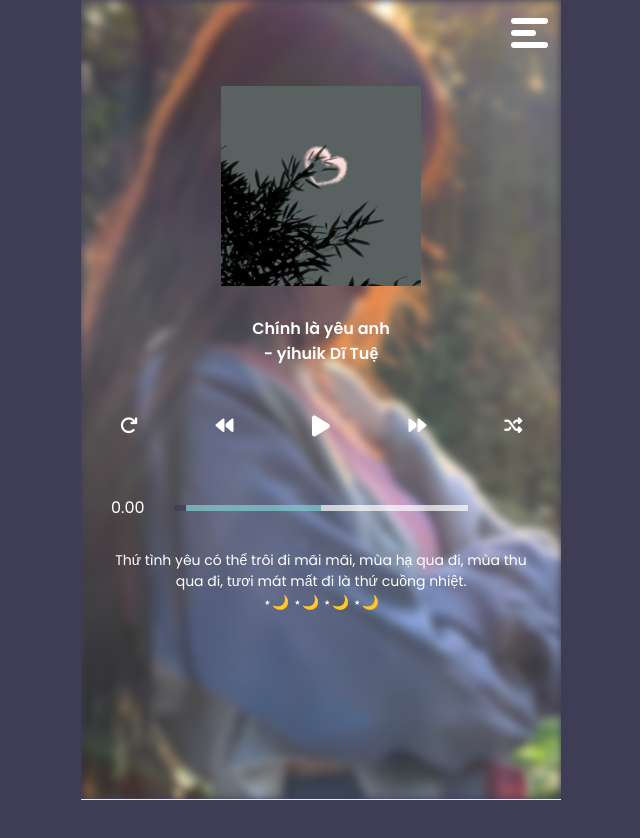
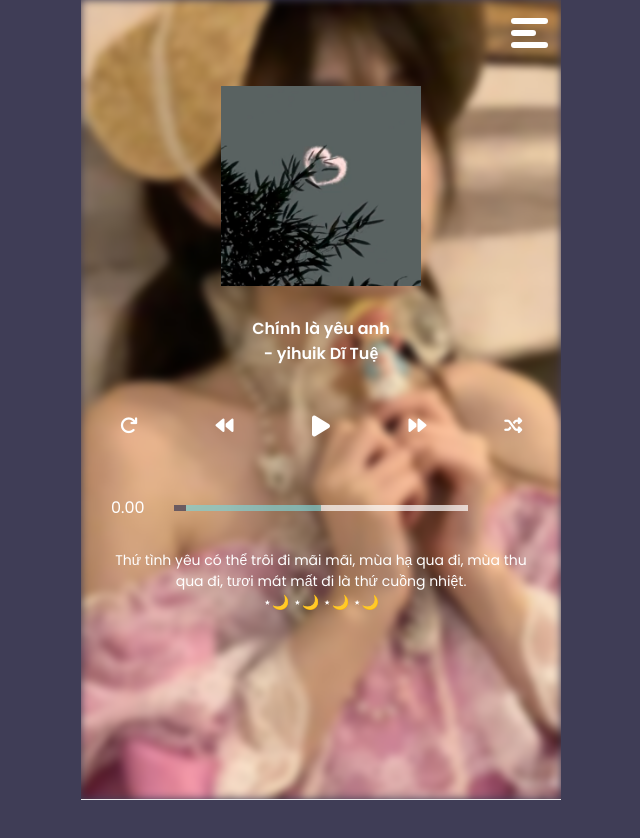
Before and after one commit to TienTran2001/music-app, a plain HTML site: page index.html in a window 1280 px wide. Shown: the top 838 px of the page, without its empty margins (319-959 px from the left). Drawn offline with Linux system fonts and the light colour scheme.

Commit message:
change  background

```diff
--- a/asset/css/style.css
+++ b/asset/css/style.css
@@ -107,7 +107,7 @@ html {
   position: absolute;
   width: 100%;
   height: 100%;
-  background: url("../img/bg.jpg") no-repeat center;
+  background: url("../img/bg4.jpg") no-repeat center;
   background-size: cover;
   filter: blur(4px);
 }
```
Also changed, not shown: asset/img/bg3.jpg (added), asset/img/bg4.jpg (added), asset/img/bg5.jpg (added), asset/img/bg6.jpg (added).
